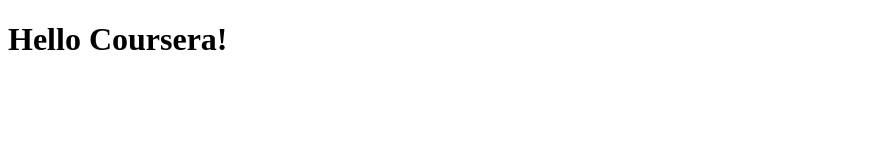
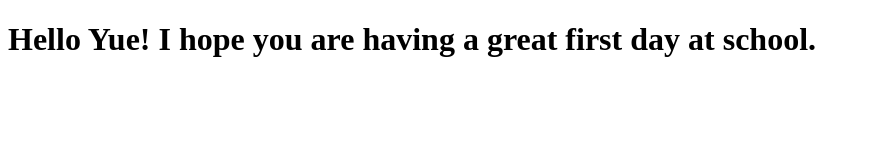
Before and after one commit to Dino-Chic/coursera-test, a plain HTML site: page site/index.html in a window 1280 px wide. Shown: the whole page, without its empty margins (0-870 px from the left). Drawn offline with Linux system fonts and the light colour scheme.

Commit message:
small addition to our page content

```diff
--- a/site/index.html
+++ b/site/index.html
@@ -1,9 +1,9 @@
 <!DOCTYPE html>
 <html>
 <head>
-	<title>Hello Coursera!</title>
+	<title>Hello Yue!</title>
 </head>
 <body>
-<h1>Hello Coursera!</h1>
+<h1>Hello Yue! I hope you are having a great first day at school.</h1>
 </body>
 </html>
```
